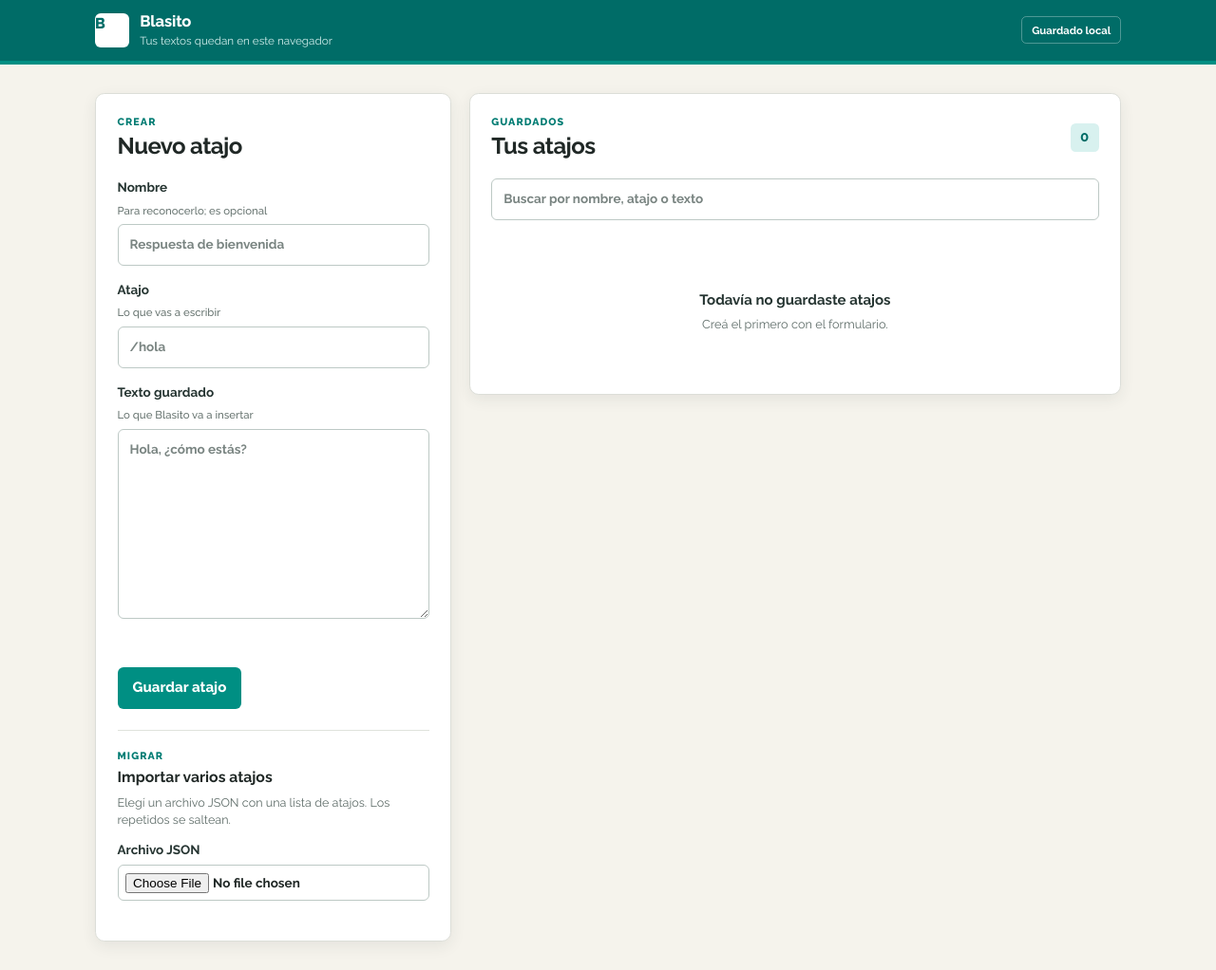
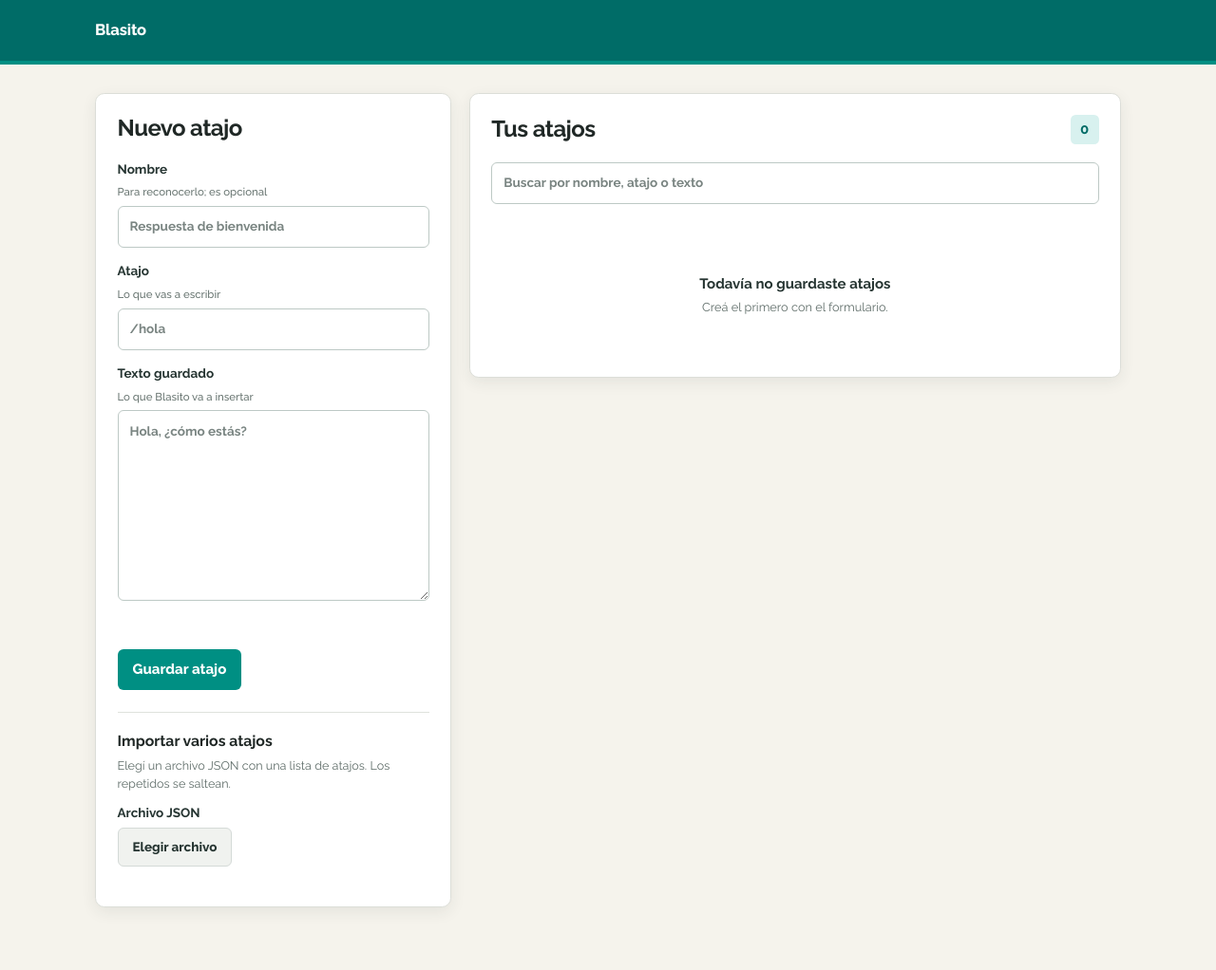
Before and after one commit to gabialonso/blasito, a website built with Vite: page src/options/index.html in a window 1280 px wide. Shown: the whole page at 95% size. After the commit the page ends 986 px from the top, so only its background shows below. Built offline with nearby package versions, Linux system fonts and the light colour scheme; some packages are replaced by stand-ins of ours.

Commit message:
style: force Railway and simplify headers

```diff
--- a/src/options/index.html
+++ b/src/options/index.html
@@ -8,17 +8,13 @@
   </head>
   <body>
     <header class="topbar">
-      <div class="brand">
-        <span class="brand-mark" aria-hidden="true">B</span>
-        <div><strong>Blasito</strong><span>Tus textos quedan en este navegador</span></div>
-      </div>
-      <span class="local-badge">Guardado local</span>
+      <strong>Blasito</strong>
     </header>
 
     <main class="options-layout">
       <section class="panel editor-panel" aria-labelledby="editor-title">
         <div class="section-heading">
-          <div><p class="eyebrow">Crear</p><h1 id="editor-title">Nuevo atajo</h1></div>
+          <h1 id="editor-title">Nuevo atajo</h1>
         </div>
         <form id="snippet-form">
           <label>Nombre <span class="optional">Para reconocerlo; es opcional</span><input id="name" name="name" autocomplete="off" placeholder="Respuesta de bienvenida" /></label>
@@ -32,17 +28,20 @@
         </form>
 
         <section class="import-panel" aria-labelledby="import-title">
-          <p class="eyebrow">Migrar</p>
           <h2 id="import-title">Importar varios atajos</h2>
           <p>Elegí un archivo JSON con una lista de atajos. Los repetidos se saltean.</p>
-          <label class="file-input">Archivo JSON<input id="import-file" type="file" accept="application/json,.json" /></label>
+          <label class="file-input">
+            <span>Archivo JSON</span>
+            <input id="import-file" type="file" accept="application/json,.json" />
+            <span class="button secondary">Elegir archivo</span>
+          </label>
           <p id="import-status" class="status" role="status" aria-live="polite"></p>
         </section>
       </section>
 
       <section class="panel list-panel" aria-labelledby="list-title">
         <div class="section-heading list-heading">
-          <div><p class="eyebrow">Guardados</p><h2 id="list-title">Tus atajos</h2></div>
+          <h2 id="list-title">Tus atajos</h2>
           <span id="snippet-count" class="count">0</span>
         </div>
         <label class="search-field"><span class="sr-only">Buscar atajos</span><input id="search" type="search" placeholder="Buscar por nombre, atajo o texto" /></label>
--- a/src/popup/index.ts
+++ b/src/popup/index.ts
@@ -5,7 +5,6 @@ import { getSnippets, STORAGE_KEY } from "../snippets/storage";
 const searchInput = requiredElement<HTMLInputElement>("#search");
 const list = requiredElement<HTMLUListElement>("#snippet-list");
 const emptyState = requiredElement<HTMLElement>("#empty-state");
-const count = requiredElement<HTMLElement>("#snippet-count");
 const status = requiredElement<HTMLElement>("#popup-status");
 let snippets: Snippet[] = [];
 
@@ -35,7 +34,6 @@ async function loadSnippets(): Promise<void> {
 function renderSnippets(): void {
   const visibleSnippets = filterSnippets(snippets, searchInput.value);
   list.replaceChildren(...visibleSnippets.map(renderSnippet));
-  count.textContent = String(snippets.length);
   status.textContent = "";
   emptyState.hidden = visibleSnippets.length > 0;
   emptyState.querySelector("strong")!.textContent = snippets.length ? "No encontramos ese atajo" : "Todavía no guardaste atajos";
--- a/src/styles.css
+++ b/src/styles.css
@@ -1,41 +1,35 @@
 @font-face {
-  font-family: "Raleway";
+  font-family: "Railway";
   src: url("./assets/raleway-latin.woff2") format("woff2");
   font-style: normal;
   font-weight: 100 900;
-  font-display: swap;
+  font-display: block;
 }
 
 :root {
   color: #202826;
   background: #f5f3ec;
-  font: 15px/1.45 "Raleway", Arial, sans-serif;
+  font: 15px/1.45 "Railway";
   color-scheme: light;
 }
 
-* { box-sizing: border-box; }
+* { box-sizing: border-box; font-family: "Railway" !important; }
 body { min-width: 20rem; min-height: 100vh; margin: 0; background: #f5f3ec; }
 button, input, textarea { font: inherit; }
 button { cursor: pointer; }
 button:focus-visible, input:focus-visible, textarea:focus-visible { outline: 3px solid rgb(0 143 131 / 25%); outline-offset: 2px; }
 
-.topbar { display: flex; align-items: center; justify-content: space-between; min-height: 4.5rem; padding: .75rem max(1.25rem, calc((100vw - 72rem) / 2)); color: #fff; background: #006c67; border-bottom: 4px solid #008f83; }
-.brand { display: flex; align-items: center; gap: .75rem; }
-.brand-mark { display: grid; width: 2.4rem; height: 2.4rem; place-items: center; border-radius: .4rem; color: #006c67; background: #fff; font-size: 1.05rem; font-weight: 800; }
-.brand strong, .brand span { display: block; }
-.brand strong { font-size: 1.1rem; font-weight: 750; letter-spacing: -.01em; }
-.brand div > span { color: #d4efed; font-size: .78rem; }
-.local-badge, .count, .shortcut { border-radius: .35rem; font-weight: 700; }
-.local-badge { padding: .35rem .65rem; border: 1px solid rgb(255 255 255 / 30%); color: #fff; font-size: .75rem; }
+.topbar { display: flex; align-items: center; min-height: 4.5rem; padding: .75rem max(1.25rem, calc((100vw - 72rem) / 2)); color: #fff; background: #006c67; border-bottom: 4px solid #008f83; }
+.topbar > strong, .popup-header > strong { font-size: 1.1rem; font-weight: 750; letter-spacing: -.01em; }
+.count, .shortcut { border-radius: .35rem; font-weight: 700; }
 
 .options-layout { display: grid; grid-template-columns: minmax(20rem, 25rem) minmax(24rem, 1fr); gap: 1.25rem; width: min(72rem, calc(100% - 2.5rem)); margin: 2rem auto; align-items: start; }
 .panel { border: 1px solid #dcded8; border-radius: .65rem; background: #fff; box-shadow: 0 5px 16px rgb(44 57 54 / 8%); }
 .editor-panel, .list-panel { padding: 1.5rem; }
 .editor-panel { position: sticky; top: 1.25rem; }
 .section-heading { display: flex; align-items: center; justify-content: space-between; gap: 1rem; margin-bottom: 1.25rem; }
-.section-heading h1, .section-heading h2, .eyebrow { margin: 0; }
+.section-heading h1, .section-heading h2 { margin: 0; }
 .section-heading h1, .section-heading h2 { font-size: 1.6rem; line-height: 1.2; letter-spacing: -.025em; }
-.eyebrow { margin-bottom: .25rem; color: #007c73; font-size: .72rem; font-weight: 800; letter-spacing: .1em; text-transform: uppercase; }
 .count { min-width: 2rem; padding: .3rem .6rem; color: #006c67; background: #d8f1ef; text-align: center; }
 
 form, label { display: grid; gap: .4rem; }
@@ -55,8 +49,11 @@ textarea { min-height: 10rem; resize: vertical; }
 .search-field { margin-bottom: .9rem; }
 .import-panel { margin-top: 1.5rem; padding-top: 1.25rem; border-top: 1px solid #dfe2dc; }
 .import-panel h2 { margin: 0; font-size: 1.05rem; }
-.import-panel > p:not(.eyebrow, .status) { margin: .4rem 0 .8rem; color: #5f6d69; font-size: .84rem; }
-.file-input input { padding: .5rem; }
+.import-panel > p:not(.status) { margin: .4rem 0 .8rem; color: #5f6d69; font-size: .84rem; }
+.file-input { justify-items: start; }
+.file-input .button { display: inline-flex; align-items: center; }
+.file-input input { position: absolute; width: 1px; height: 1px; overflow: hidden; opacity: 0; }
+.file-input input:focus-visible + .button { outline: 3px solid rgb(0 143 131 / 25%); outline-offset: 2px; }
 
 .snippet-list { display: grid; gap: .65rem; margin: 0; padding: 0; list-style: none; }
 .snippet-card { display: flex; align-items: flex-start; justify-content: space-between; gap: 1rem; padding: 1rem; border: 1px solid #dfe2dc; border-radius: .45rem; background: #fff; }
@@ -76,9 +73,7 @@ textarea { min-height: 10rem; resize: vertical; }
 [hidden] { display: none !important; }
 
 .popup { width: 24rem; min-height: 27rem; background: #f5f3ec; }
-.popup-header { display: flex; align-items: center; justify-content: space-between; min-height: 4rem; padding: .75rem 1rem; color: #fff; background: #006c67; border-bottom: 3px solid #008f83; }
-.popup-header .brand-mark { width: 2rem; height: 2rem; font-size: .9rem; }
-.popup-header .count { border: 1px solid rgb(255 255 255 / 22%); color: #fff; background: rgb(255 255 255 / 12%); }
+.popup-header { display: flex; align-items: center; min-height: 4rem; padding: .75rem 1rem; color: #fff; background: #006c67; border-bottom: 3px solid #008f83; }
 .popup-main { padding: 1rem; }
 .popup-main .search-field { margin: 0; }
 .popup-list { max-height: 18rem; overflow: auto; }
@@ -89,7 +84,6 @@ textarea { min-height: 10rem; resize: vertical; }
 
 @media (max-width: 760px) {
   .topbar { min-height: 4rem; }
-  .brand div > span, .local-badge { display: none; }
   .options-layout { grid-template-columns: 1fr; width: min(100% - 1.25rem, 42rem); margin: .75rem auto; }
   .editor-panel { position: static; }
   .snippet-card { display: grid; }
```
Also changed, not shown: src/popup/index.html (+1 -2 lines), README.md.
